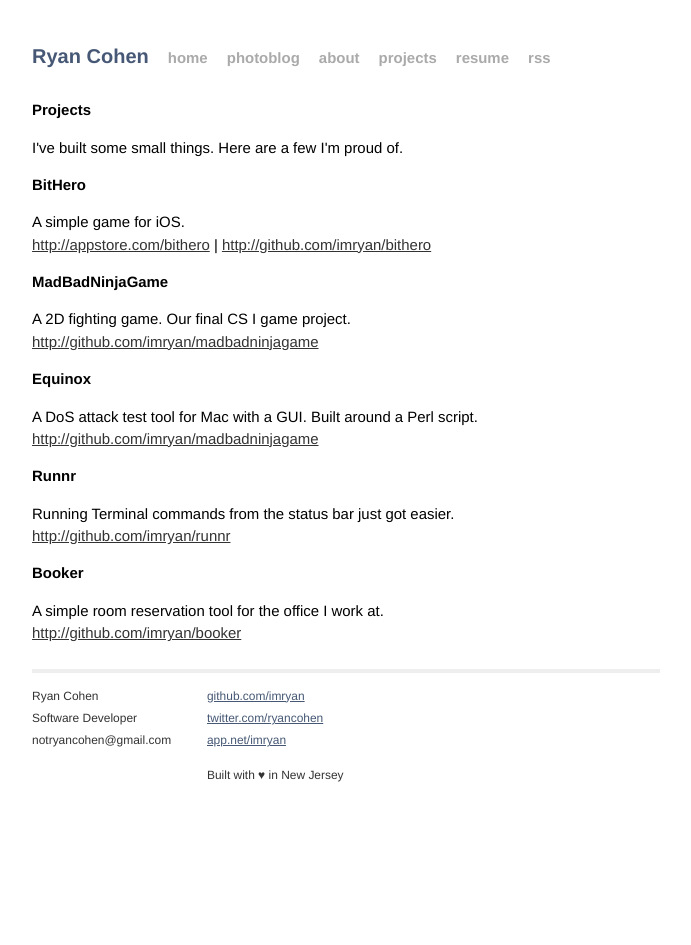
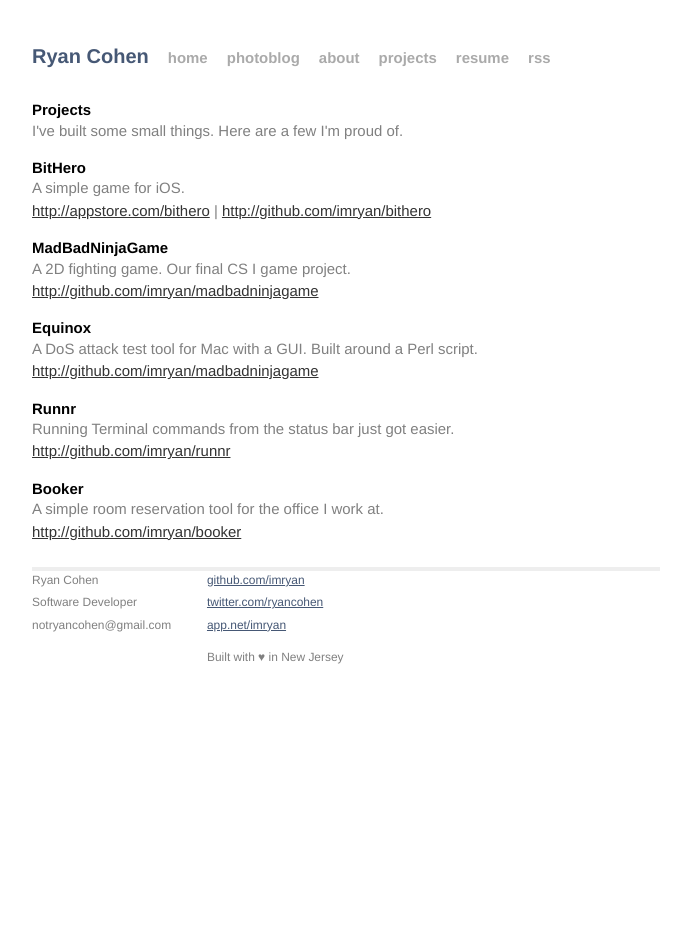
Before and after one commit to imryan/imryan.github.io, a Jekyll site: the page built from projects/index.html, in a window 1280 px wide. Shown: the whole page, without its empty margins (294-985 px from the left). Built offline with Jekyll 4.4.1, drawn with Linux system fonts in a browser that asks for light colours; Markdown is read by kramdown in place of the engine named in the settings.

Commit message:
Added gray details and margins

```diff
--- a/projects/index.html
+++ b/projects/index.html
@@ -7,6 +7,11 @@ title: Ryan Cohen
 
 h1, h2, h3 {
 	display: inline;
+}
+
+p {
+	color: gray;
+	margin-top: -2px;
 }
 
 </style>
```
